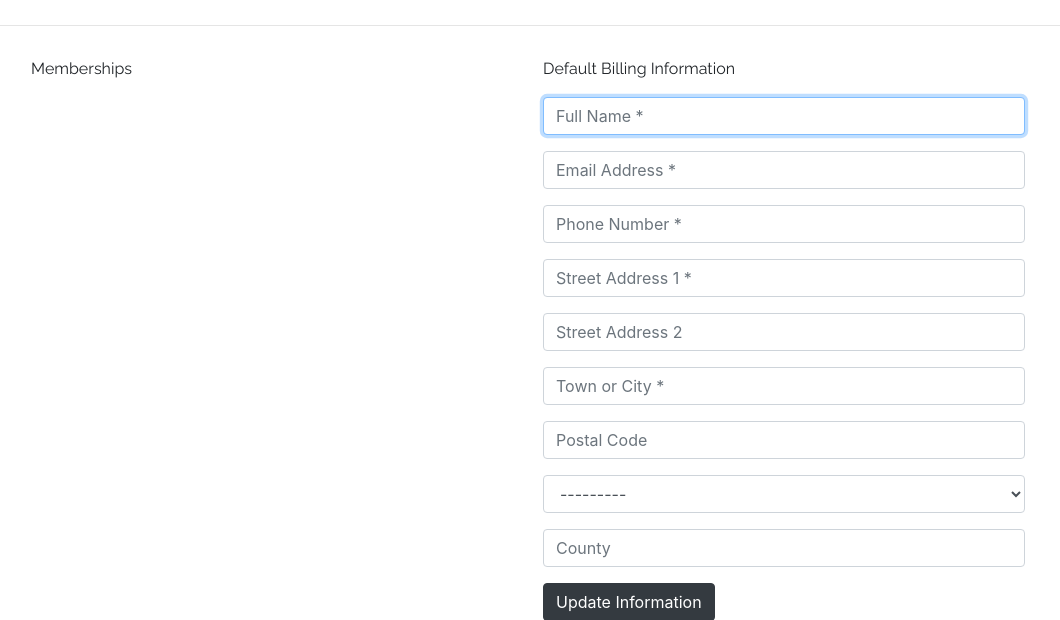
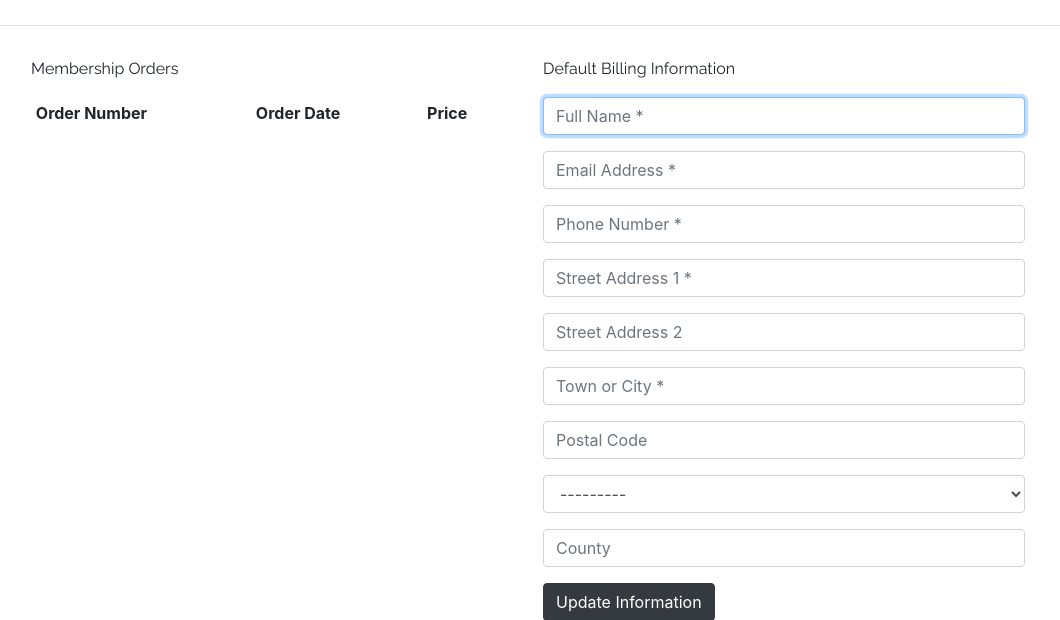
Before and after one commit to Code-Institute-Submissions/Dgoodwin92-shuffle-fitness-ms4_NovResub, a Django app: template profiles/templates/profiles/profile.html in a window 1280 px wide. Shown: the part 223-843 px from the top of the page, without its empty margins (112-1172 px from the left). Run offline with Django 3.2, Linux system fonts and the light colour scheme; the template is opened without the code that fills it: values that come from a table or form of the project are taken from there, others are empty; some libraries are stand-ins or nearby versions.

Commit message:
Added order history and updated checkout views.

```diff
--- a/checkout/templates/checkout/checkout_success.html
+++ b/checkout/templates/checkout/checkout_success.html
@@ -177,6 +177,9 @@
     </div>
     <div class="row">
         <div class="col-12 col-lg-7 text-right">
+            <a href="{% url 'profile' %}" class="btn btn-dark my-2">
+                <span class="text-uppercase">Head to profile</span>
+            </a>
             <a href="{% url 'memberships' %}" class="btn btn-dark my-2">
                 <span class="text-uppercase">Check out the latest Memberships</span>
             </a>
--- a/profiles/templates/profiles/profile.html
+++ b/profiles/templates/profiles/profile.html
@@ -22,8 +22,33 @@
     <div class="container">
 <div class="row">
     <div class="col-12 col-lg-6">
-        <p>Memberships</p>
-        {{ orders }}
+        <p>Membership Orders</p>
+        <div class="table-responsive">
+            <table class="table table-sm table-borderless">
+                <thead>
+                    <tr>
+                        <th>Order Number</th>
+                        <th>Order Date</th>
+                        <th>Price</th>
+                    </tr>
+                </thead>
+                <tbody>
+                    {% for order in orders %}
+                    <tr>
+                        <td>
+                            {{ order.order_number|truncatechars:8 }}
+                        </td>
+                        <td>
+                            {{ order.date }}
+                        </td>
+                        <td>
+                            {{ order.grand_total }}
+                        </td>
+                    </tr>
+                    {% endfor %}
+                </tbody>
+            </table>
+        </div>
     </div>
     <div class="col-12 col-lg-6">
         <p>Default Billing Information</p>
--- a/profiles/views.py
+++ b/profiles/views.py
@@ -3,6 +3,8 @@ from django.contrib import messages
 
 from .models import UserProfile
 from .forms import UserProfileForm
+
+from checkout.models import Order
 
 
 def profile(request):
```
Also changed, not shown: checkout/views.py (+42 -1 lines), templates/includes/toasts/toast_success.html (+0 -11 lines).
